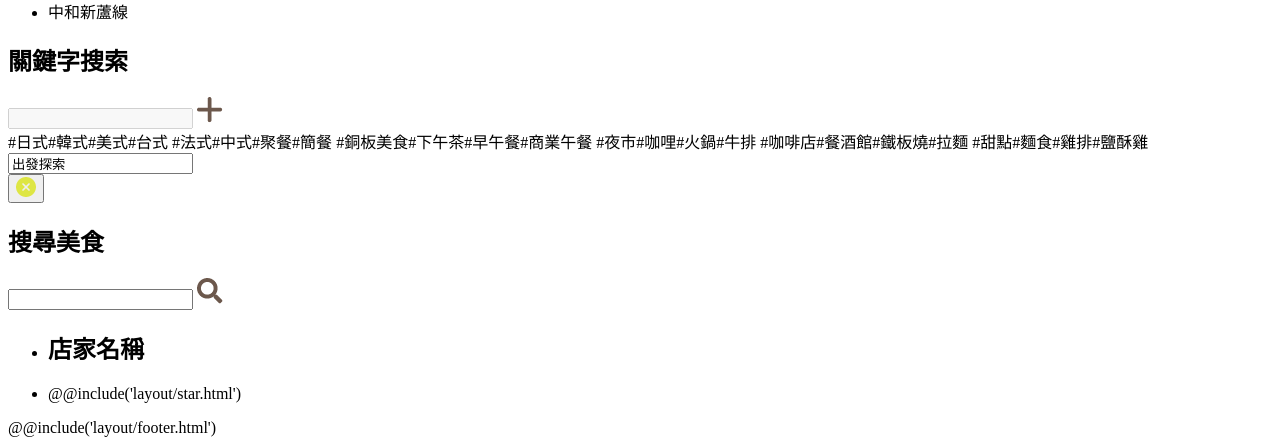
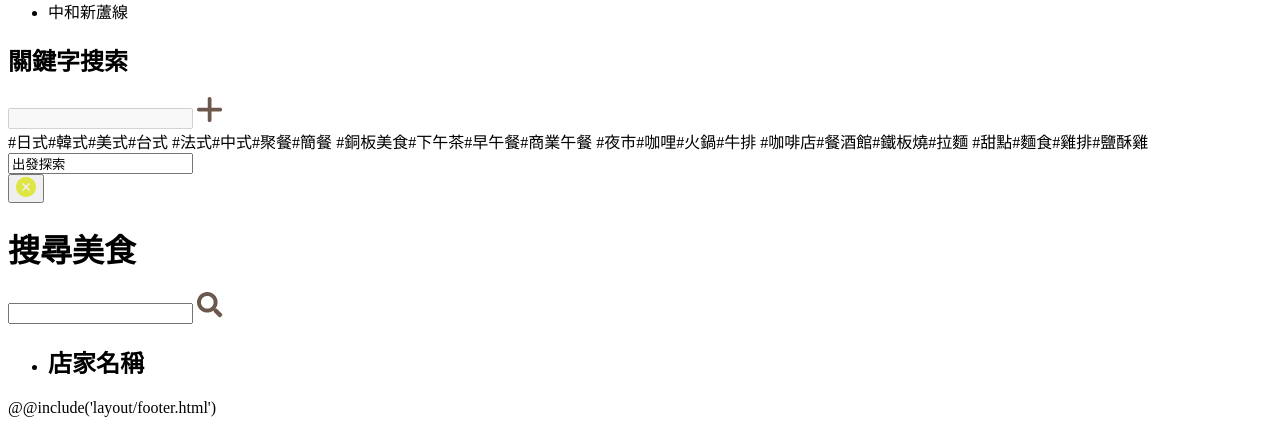
Before and after one commit to jamiecode8/EaTogether_team1, a PHP site: page / in a window 1280 px wide. Shown: the part 4152-4597 px from the top of the page. After the commit the page ends 4569 px from the top, so only its background shows below. Run offline with PHP 8.4, Linux system fonts and the light colour scheme.

Commit message:
[feat]:編輯search store 彈窗

```diff
--- a/dev/index.html
+++ b/dev/index.html
@@ -200,17 +200,18 @@
                     <button type="button" class="getSearchClose btn_close">
                         <img src="./img/icon/icon_close_20.png" alt="">
                     </button>
-                    <div class="getStore text_search">
-                        <h2>搜尋美食</h2>
+                    <div class="searchFood text_search">
+                        <h1 class="text_search_title">搜尋美食</h1>
                         <input type="text">
                         <img src="./img/icon/icon_search.png" alt="">
                     </div>
                     <div class="getStoreInf">
                       <ul>
                             <li><h2>店家名稱</h2></li>
-                            <li class="index_star">
-                                @@include('layout/star.html')
-                            </li>
+
+
+
+
                       </ul>
                     </div>
 
```
Also changed, not shown: dev/sass/page/_index.scss (+26 -0 lines).
